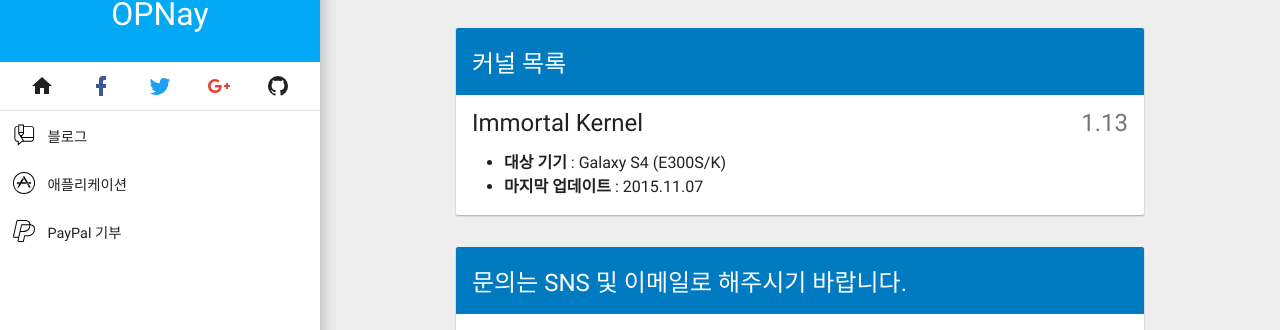
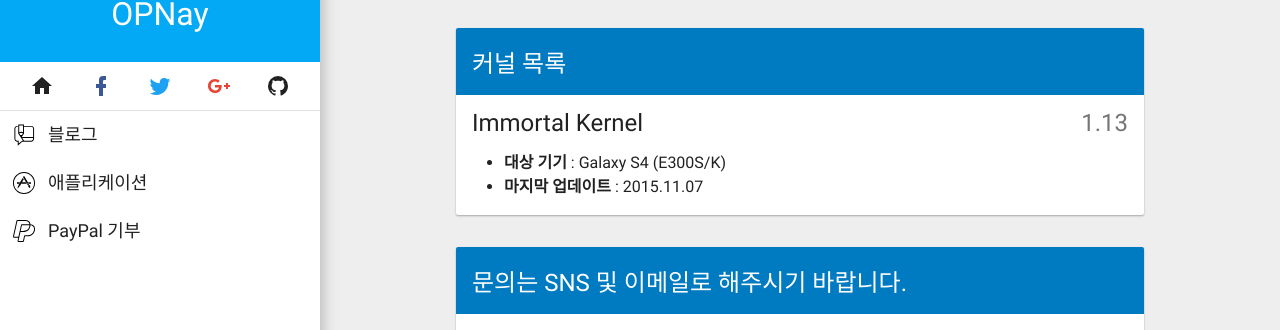
Before and after one commit to opnay/opnay.github.io, a Jekyll site: the page built from index.html, in a window 1280 px wide. Shown: the part 175-505 px from the top of the page. Built offline with Jekyll 4.4.1, drawn with Linux system fonts in a browser that asks for light colours; some web fonts are replaced.

Commit message:
layouts: default: Update side menu style

```diff
--- a/_layouts/default.html
+++ b/_layouts/default.html
@@ -17,9 +17,9 @@
 	<hr>
 	<div class="list flex vertical">
 		{% for menu in site.data.side_menu %}
-		<a class="link" href="{{ menu.href }}">
+		<a class="link flex ft-black" href="{{ menu.href }}">
 			<img class="icon" src="{{ menu.icon }}" alt="{{ menu.name }}" />
-			<span class="title">{{ menu.name }}</span>
+			<div class="title flex-1">{{ menu.name }}</div>
 		</a>
 		{% endfor %}
 	</div>
--- a/css/default.css
+++ b/css/default.css
@@ -18,10 +18,10 @@
 .side .social svg {width:24px; height:24px;}
 .side .social a {max-height:24px; line-height:24px; text-decoration:none;}
 
-.side .list .link {padding:12px; font-size:0.9em; text-decoration:none;}
+.side .list .link {padding:12px; text-decoration:none;}
 .side .list .link:hover {background:#EEE;}
-.side .list .title {vertical-align:middle; color:rgba(0,0,0,0.87);}
-.side .list .icon {margin-right:8px; width:24px; height:auto; vertical-align:middle;}
+.side .list .title {line-height:24px; font-size:18px;}
+.side .list .icon {margin-right:12px; width:24px; height:24px; vertical-align:middle;}
 
 /* Content Wrap */
 .desktop .nav .top {transform:translateY(-100%);}
```
